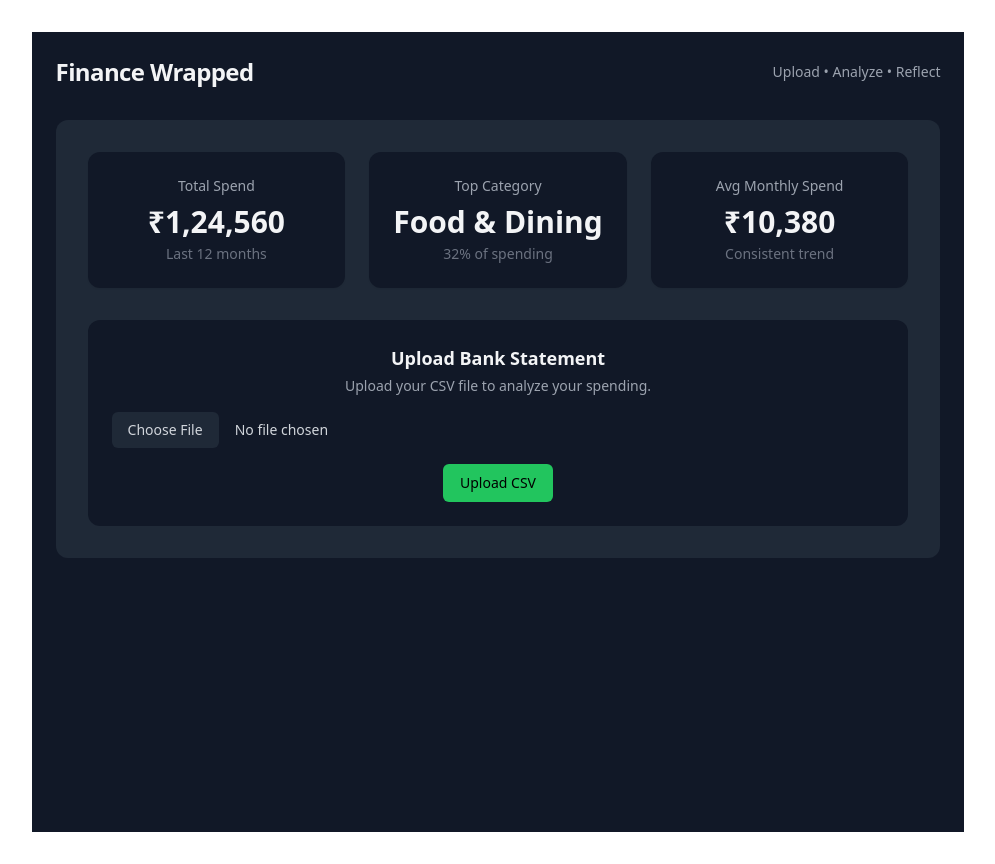
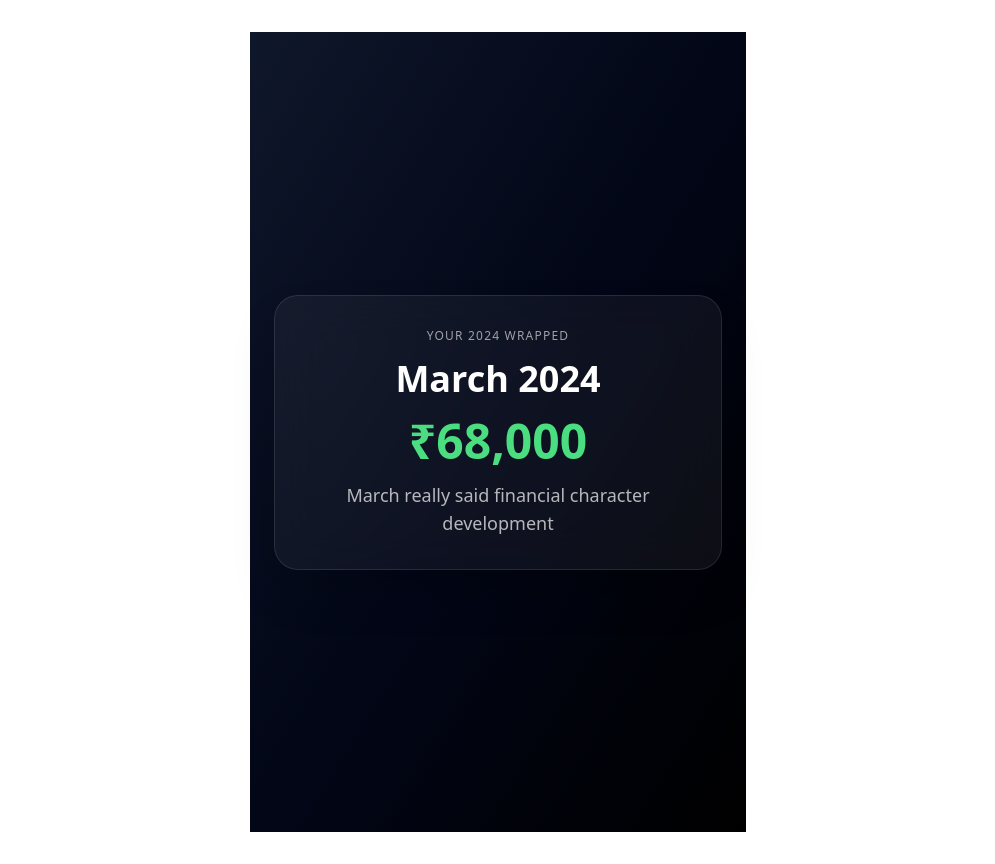
Before and after one commit to Khushi-Agrawal-2019/Finance-Wrapped, a React app in the folder frontend/: page / in a window 1280 px wide. Shown: the whole page, without its empty margins (142-1137 px from the left). Built offline with nearby package versions, Linux system fonts and the light colour scheme; the HTML template or start-up script is replaced by a standard one.

Commit message:
InsightCard for Peak Damage Month

```diff
--- a/frontend/src/App.tsx
+++ b/frontend/src/App.tsx
@@ -6,28 +6,10 @@ import AppLayout from './layouts/AppLayout'
 import Header from './components/Header'
 import StatCard from './components/StstCard'
 import CsvUploadCard from './components/CsvUploadCard'
+import PeakDamage from './pages/PeakDamage'
 
 function App() {
-  const [count, setCount] = useState(0)
-
-  return (
-    <AppLayout>
-      <Header />
-
-      <main className="rounded-xl bg-gray-800 p-8 space-y-8">
-  <div className="grid grid-cols-1 gap-6 md:grid-cols-2 lg:grid-cols-3">
-    <StatCard title="Total Spend" value="₹1,24,560" subtitle="Last 12 months" />
-    <StatCard title="Top Category" value="Food & Dining" subtitle="32% of spending" />
-    <StatCard title="Avg Monthly Spend" value="₹10,380" subtitle="Consistent trend" />
-  </div>
-
-  <CsvUploadCard />
-</main>
-
-
-    </AppLayout>
-
-  );
+  return <PeakDamage />
 }
 
 export default App
--- /dev/null
+++ b/frontend/src/components/InsightCard.tsx
@@ -0,0 +1,35 @@
+type InsightCardProps = {
+    eyebrow: string
+    title: string
+    value: string
+    subtitle: string
+  }
+
+  export default function InsightCard({
+    eyebrow,
+    title,
+    value,
+    subtitle
+  }: InsightCardProps) {
+    return (
+      <div className="min-h-screen flex items-center justify-center bg-gradient-to-br from-[#0f172a] via-[#020617] to-black text-white px-6">
+        <div className="max-w-md w-full rounded-3xl p-8 bg-white/5 backdrop-blur-xl border border-white/10 shadow-2xl">
+          <p className="uppercase tracking-widest text-xs text-white/60 mb-3">
+            {eyebrow}
+          </p>
+
+          <h1 className="text-4xl font-extrabold leading-tight mb-4">
+            {title}
+          </h1>
+
+          <p className="text-5xl font-black text-green-400 mb-4">
+            {value}
+          </p>
+
+          <p className="text-white/70 text-lg">
+            {subtitle}
+          </p>
+        </div>
+      </div>
+    )
+  }
--- /dev/null
+++ b/frontend/src/insights/peakDamage.ts
@@ -0,0 +1,41 @@
+type Transaction = {
+    date: string
+    amount: number
+  }
+
+  type PeakDamageResult = {
+    month: string
+    year: number
+    totalSpent: number
+    tagline: string
+  }
+
+  export function getPeakDamageMonth(
+    transactions: Transaction[]
+  ): PeakDamageResult | null {
+    if (!transactions.length) return null
+
+    const monthlyTotals: Record<string, number> = {}
+
+    transactions.forEach(txn => {
+      const d = new Date(txn.date)
+      const key = `${d.getFullYear()}-${d.getMonth()}`
+      monthlyTotals[key] = (monthlyTotals[key] || 0) + Math.abs(txn.amount)
+    })
+
+    const [peakKey, totalSpent] = Object.entries(monthlyTotals)
+      .sort((a, b) => b[1] - a[1])[0]
+
+    const [year, monthIndex] = peakKey.split("-").map(Number)
+
+    const month = new Date(year, monthIndex).toLocaleString("default", {
+      month: "long"
+    })
+
+    return {
+      month,
+      year,
+      totalSpent,
+      tagline: `${month} really said financial character development`
+    }
+  }
--- /dev/null
+++ b/frontend/src/pages/PeakDamage.tsx
@@ -0,0 +1,25 @@
+import InsightCard from "../components/InsightCard"
+import { getPeakDamageMonth } from "../insights/peakDamage"
+
+//  mock data
+const mockTransactions = [
+  { date: "2024-03-05", amount: -12000 },
+  { date: "2024-03-12", amount: -22000 },
+  { date: "2024-02-10", amount: -8000 },
+  { date: "2024-03-28", amount: -34000 }
+]
+
+export default function PeakDamage() {
+  const insight = getPeakDamageMonth(mockTransactions)
+
+  if (!insight) return null
+
+  return (
+    <InsightCard
+      eyebrow="Your 2024 Wrapped"
+      title={`${insight.month} ${insight.year}`}
+      value={`₹${insight.totalSpent.toLocaleString()}`}
+      subtitle={insight.tagline}
+    />
+  )
+}
```
